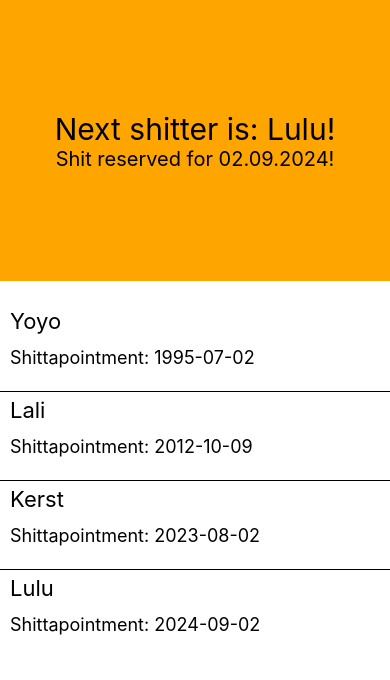
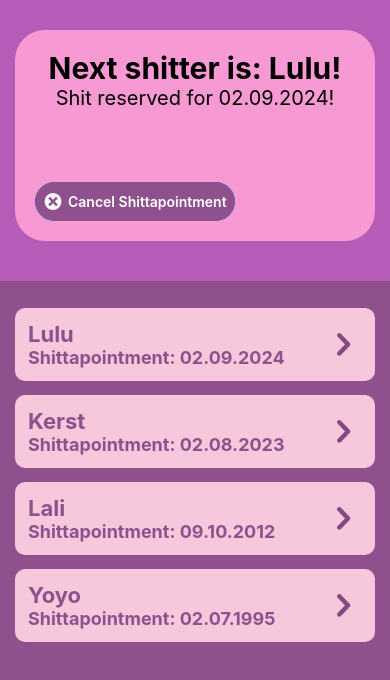
Before and after one commit to fischer-hub/shitwise, a React Native app: screen / in a window 390 px wide. Shown: the top 680 px of the page. Built offline with nearby package versions, Linux system fonts and the light colour scheme.

Commit message:
add add btn and basic ui

```diff
--- a/src/components/NextShitterComponent.tsx
+++ b/src/components/NextShitterComponent.tsx
@@ -1,8 +1,7 @@
 import React from 'react';
 import {Text, View, SafeAreaView, StyleSheet } from 'react-native';
 import { format, closestIndexTo, isBefore } from 'date-fns'
-
-import ShitListComponent from './ShitListComponent'
+import Icon from 'react-native-vector-icons/Entypo';
 
 type shitListEntry = {
   date: Date;
@@ -32,32 +31,70 @@ const NextShitterComponent = (props: any) => {
 
   return (
     <SafeAreaView style={styles.wrapper}>
-      <View
-        style={styles.container}>
+      <View style={styles.nextShitterContainer}>
         <Text style={styles.nextShitterFont1}>Next shitter is: {getNextShitter(data).title}!</Text>
         <Text style={styles.nextShitterFont2}>Shit reserved for {format(getNextShitter(data).date, 'dd.MM.yyyy')}!</Text>
+        <View style={styles.cancelBtnContainer}>
+          <Icon.Button iconStyle={{marginRight: 5}} borderRadius={20} name='circle-with-cross' style={styles.cancelShitappointmentBtn}>
+            Cancel Shittapointment
+          </Icon.Button>
+        </View>
       </View>
     </SafeAreaView>
   );
 };
 
 const styles = StyleSheet.create({
-
-  wrapper: {
+  margin: {
+    margin: 10,
+    backgroundColor: 'grey',
     flex: 1
  },
-
+  wrapper: {
+    flex: 1,
+    backgroundColor: '#B65CB8'
+ },
+ cancelShitappointmentBtn: {
+    fontWeight: 'bold',
+    backgroundColor:'#8e518d',
+    fontSize: 20,
+    borderRadius: 20,
+  },
+  cancelBtnContainer: {
+    flex:1,
+    alignItems: 'flex-start',
+    alignSelf: 'flex-start',
+    justifyContent: 'flex-end',
+  },
   nextShitterFont1: {
+    fontWeight: 'bold',
     fontSize: 30
   },
   nextShitterFont2: {
     fontSize: 20
   },
-  container: {
-     backgroundColor: 'orange',
+  nextShitterContainer: {
+     backgroundColor: '#f79ad3',
      flex: 1,
      alignItems: 'center',
-     justifyContent: 'center'
+     justifyContent: 'flex-start',
+     marginHorizontal: 15,
+     marginTop: 30,
+     marginBottom: 40,
+     borderRadius: 30,
+     padding: 20
+  },
+  cancelShitappointmentBtnText: {
+    fontSize: 16,
+    lineHeight: 21,
+    fontWeight: 'bold',
+    letterSpacing: 0.25,
+    color: '#d7c0d0',
+  },
+  cancelShitappointmentBtnIcon: {
+    fontSize: 19,
+    color: '#d7c0d0',
+    marginRight: 10
   }
 
 })
--- a/src/components/ShitListComponent.tsx
+++ b/src/components/ShitListComponent.tsx
@@ -1,6 +1,7 @@
 import React from 'react';
 import { FlatList, StyleSheet, Text, View } from 'react-native';
-import { format, compareAsc } from "date-fns";
+import { format, compareDesc } from "date-fns";
+import Entypo from 'react-native-vector-icons/Entypo';
 
 type shitListEntry = {
   date: Date;
@@ -8,23 +9,39 @@ type shitListEntry = {
 };
 
 const styles = StyleSheet.create({
-  container: {
+  shitListContainer: {
+    backgroundColor: '#8e518d',
     flex: 1,
-    paddingTop: 22,
+    paddingTop: 20,
   },
-  item_title: {
+  itemTitle: {
     fontSize: 22,
-    height: 44,
-    paddingLeft: 10,
-    paddingTop: 5,
+    fontWeight: 'bold',
+    color: '#8e518d'
   },
-  item_date: {
+  itemDate: {
     fontSize: 18,
-    height: 44,
-    paddingRight: 10,
-    paddingLeft: 10,
-    paddingBottom:0
+    fontWeight: 'bold',
+    color: '#8e518d'
   },
+  itemMoreBtn: {
+    flex: 1,
+    marginLeft: 5,
+    alignItems: 'flex-end',
+    justifyContent: 'center'
+  },
+  itemMoreIcon:{
+    fontSize: 39,
+    color: '#824a81',
+  },
+  shitListEntryContainer: {
+    backgroundColor: '#f7c7db',
+    borderRadius: 10,
+    marginHorizontal: 15,
+    marginVertical: 7,
+    padding:13,
+    flexDirection:'row',
+  }
 });
 
 const FlatListItemSeparator = () => {
@@ -41,14 +58,19 @@ const FlatListItemSeparator = () => {
 
 
 const compShitListEntries = ( a: shitListEntry, b: shitListEntry ) => {
-  return compareAsc(a.date, b.date);
+  return compareDesc(a.date, b.date);
 };
 
 const renderShitListEntry = ( entry: shitListEntry ) => {
   return (
-      <View>
-        <Text style={styles.item_title}>{entry.title}</Text>
-        <Text style={styles.item_date}>Shittapointment: {format(entry.date, 'yyyy-MM-dd')}</Text>
+      <View style={styles.shitListEntryContainer}>
+        <View>
+          <Text style={styles.itemTitle}>{entry.title}</Text>
+          <Text style={styles.itemDate}>Shittapointment: {format(entry.date, 'dd.MM.yyyy')}</Text>
+        </View>
+        <View style={styles.itemMoreBtn}>
+          <Entypo name="chevron-right" style={styles.itemMoreIcon} />
+        </View>
       </View>
     );
 };
@@ -57,12 +79,12 @@ const ShitListComponent = (props: any) => {
 
   const data = props.shitList.sort(compShitListEntries);
   return (
-    <View style={styles.container}>
+    <View style={styles.shitListContainer}>
       <FlatList
         data={data}
         renderItem={({item}) => renderShitListEntry(item)}
         keyExtractor={item => format(item.date, 'yyyy-MM-dd')}
-        ItemSeparatorComponent={FlatListItemSeparator}
+        //ItemSeparatorComponent={FlatListItemSeparator}
       />
     </View>
   );
```
Also changed, not shown: src/components/AddShitBtnComponent.tsx (added, +31 -0 lines), src/components/StatusBarComponent.tsx (added, +25 -0 lines), res/img/status_bar_title.png (added).
